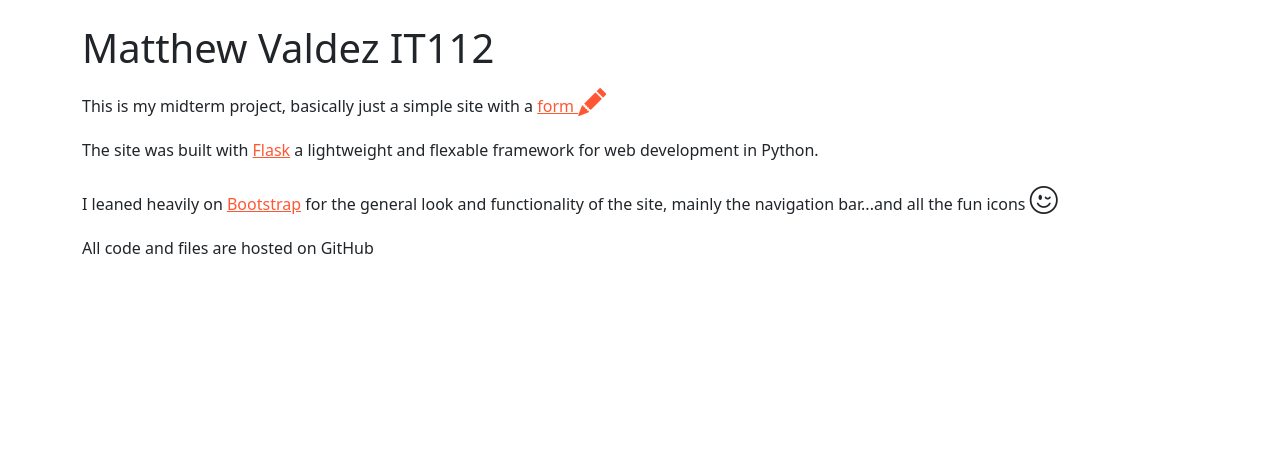
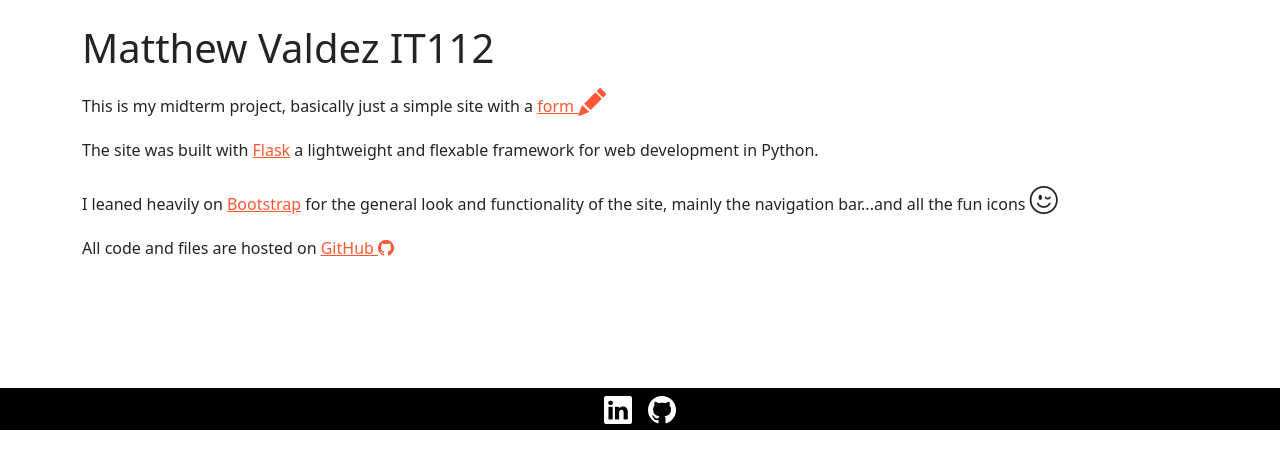
Before and after one commit to mercurymlv/it112-midterm, a Flask app: page / in a window 1280 px wide. Shown: the part 56-525 px from the top of the page. Run offline with Flask 3, Linux system fonts and the light colour scheme; some libraries are stand-ins or nearby versions.

Commit message:
Style and misc tweaks

```diff
--- a/static/css/styles.css
+++ b/static/css/styles.css
@@ -30,3 +30,12 @@ a {
 a:hover {
     color:cadetblue;
 }
+
+.social {
+    background-color: black;
+    margin-top: 8em;
+}
+
+.social-icon {
+    color: white;
+}
--- a/templates/base.html
+++ b/templates/base.html
@@ -44,8 +44,14 @@ Includes navbar, etc... -->
     </div>
 </nav>
 
+
 <div class="container mt-4">
     {% block content %}{% endblock %}
+</div>
+
+<div class="d-flex justify-content-center gap-3 social">
+    <a class = "social-icon" href="https://www.linkedin.com/in/matthew-valdez-9ba7a948" target="_blank"><i class="bi bi-linkedin fs-3"></i></a>
+    <a class = "social-icon" href="https://github.com/mercurymlv" target="_blank"><i class="bi bi bi-github fs-3"></i></a>
 </div>
 
 <!-- Bootstrap JS (optional for interactive elements) -->
--- a/templates/index.html
+++ b/templates/index.html
@@ -7,5 +7,5 @@
     <p>This is my midterm project, basically just a simple site with a <a href="{{ url_for('contact') }}">form <i class="bi bi-pencil-fill fs-3"></i></a></p>
     <p>The site was built with <a href="https://flask.palletsprojects.com/en/stable/" target="_blank">Flask</a> a lightweight and flexable framework for web development in Python.</p>
     <p>I leaned heavily on <a href="https://getbootstrap.com/docs/5.3/getting-started/introduction/" target="_blank">Bootstrap</a> for the general look and functionality of the site, mainly the navigation bar...and all the fun icons <i class="bi bi-emoji-wink fs-3"></i></p>
-    <p>All code and files are hosted on GitHub</p>
+    <p>All code and files are hosted on <a href="https://github.com/mercurymlv/it112-midterm/tree/main" target="_blank">GitHub <i class="bi bi-github"></i></a></p>
 {% endblock %}
```
